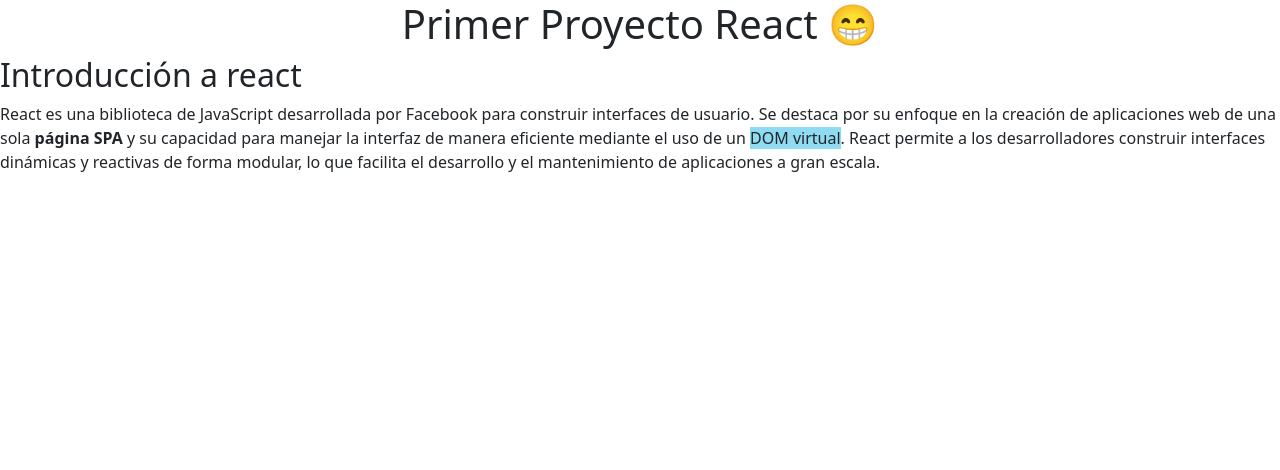
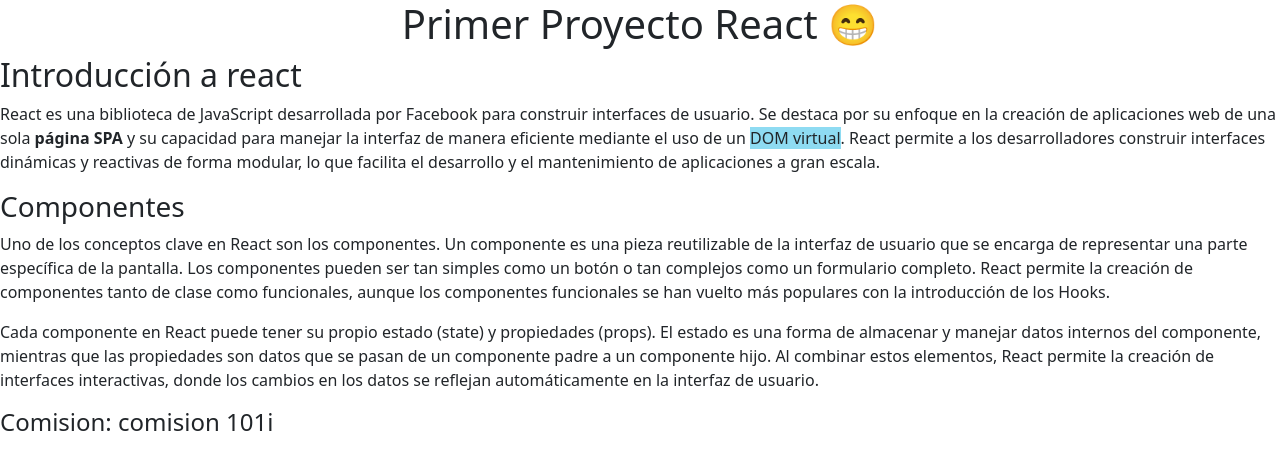
Before and after one commit to JulianGr16/contadorReact, a React (Vite) app: page / in a window 1280 px wide. Shown: the top 470 px of the page. Built offline with nearby package versions, Linux system fonts and the light colour scheme.

Commit message:
enviamos un props de prueba

```diff
--- a/src/components/Informacion.jsx
+++ b/src/components/Informacion.jsx
@@ -1,3 +1,5 @@
+import Teoria from "./Teoria";
+
 const Informacion = () => {
   // AQUI AGREGO LA MAYOR PARTE DE LOGICA
 
@@ -13,6 +15,8 @@
         dinámicas y reactivas de forma modular, lo que facilita el desarrollo y
         el mantenimiento de aplicaciones a gran escala.
       </p>
+      {/*enviar informacion */}
+        <Teoria comision='comision 101i'/>
     </section>
   );
 };
--- /dev/null
+++ b/src/components/Teoria.jsx
@@ -0,0 +1,28 @@
+const Teoria = (props) => {
+  return (
+    <article>
+      <h3>Componentes</h3>
+      <p>
+        Uno de los conceptos clave en React son los componentes. Un componente
+        es una pieza reutilizable de la interfaz de usuario que se encarga de
+        representar una parte específica de la pantalla. Los componentes pueden
+        ser tan simples como un botón o tan complejos como un formulario
+        completo. React permite la creación de componentes tanto de clase como
+        funcionales, aunque los componentes funcionales se han vuelto más
+        populares con la introducción de los Hooks.
+      </p>
+      <p>
+        Cada componente en React puede tener su propio estado (state) y
+        propiedades (props). El estado es una forma de almacenar y manejar datos
+        internos del componente, mientras que las propiedades son datos que se
+        pasan de un componente padre a un componente hijo. Al combinar estos
+        elementos, React permite la creación de interfaces interactivas, donde
+        los cambios en los datos se reflejan automáticamente en la interfaz de
+        usuario.
+      </p>
+      <h4>Comision: {props.comision}</h4>
+    </article>
+  );
+};
+
+export default Teoria;
```
